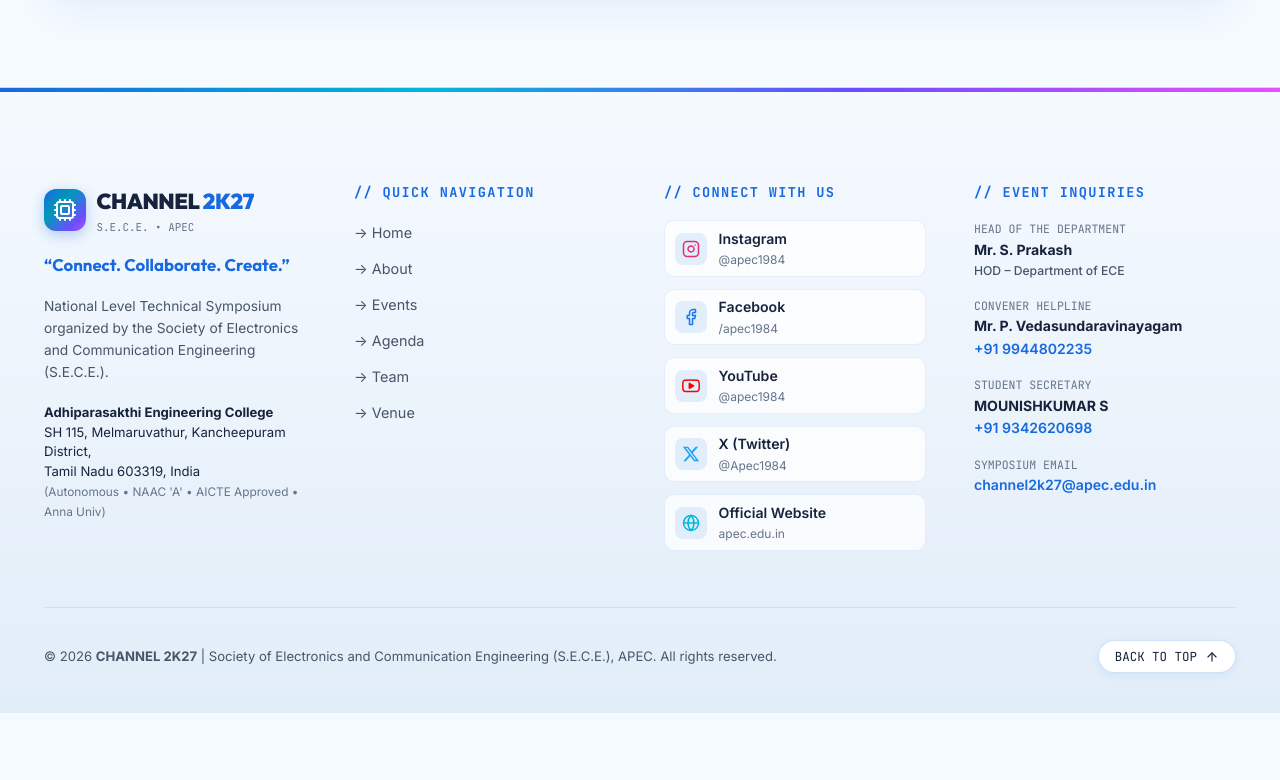
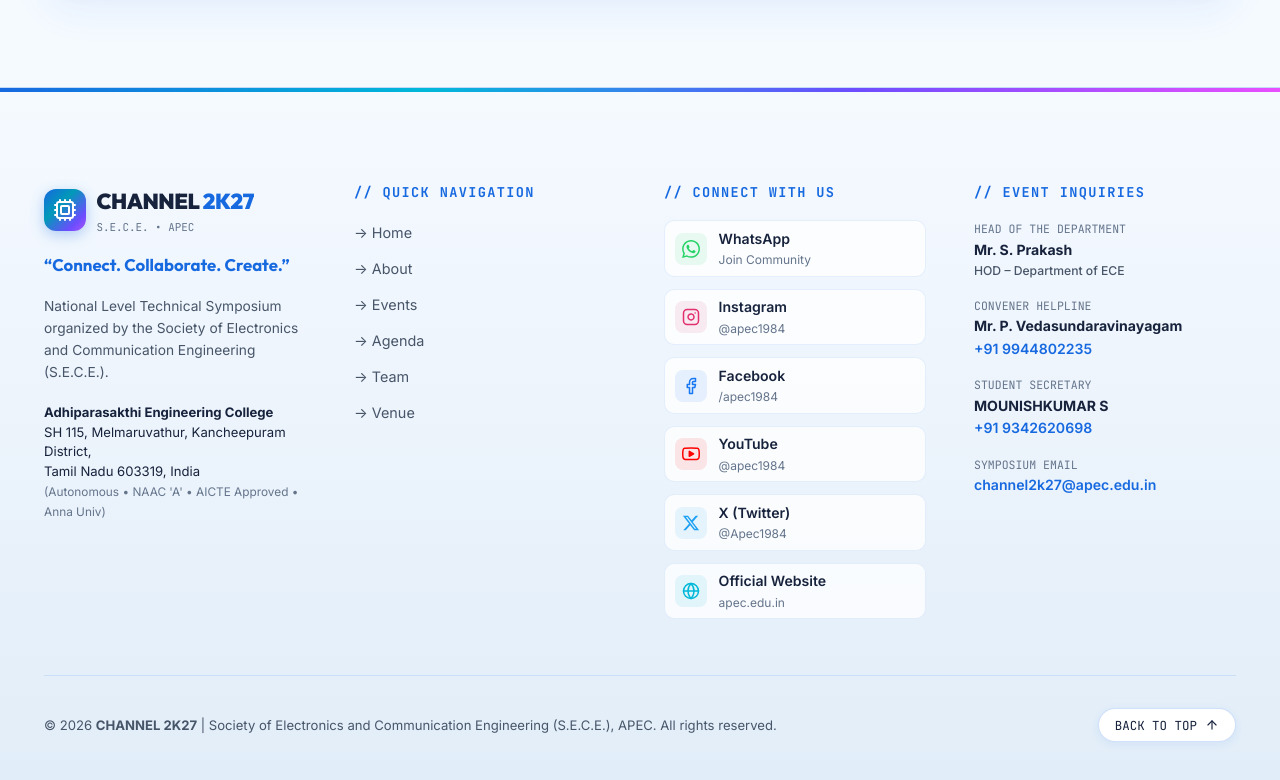
Before and after one commit to mounish2415/CHANNEL2K27, a React (Vite) app: page / in a window 1280 px wide. Shown: the part 11111-11891 px from the top of the page. Before the commit the page ends 11824 px from the top, so only its background shows below. Built offline with nearby package versions, Linux system fonts and the light colour scheme.

Commit message:
Add official WhatsApp community link in footer

```diff
--- a/src/components/Footer.jsx
+++ b/src/components/Footer.jsx
@@ -37,12 +37,25 @@ const TwitterIcon = () => (
   </svg>
 );
 
+const WhatsAppIcon = () => (
+  <svg width="18" height="18" viewBox="0 0 24 24" fill="currentColor">
+    <path d="M.057 24l1.687-6.163c-1.041-1.804-1.588-3.849-1.587-5.946.003-6.556 5.338-11.891 11.893-11.891 3.181.001 6.167 1.24 8.413 3.488 2.245 2.248 3.481 5.236 3.48 8.414-.003 6.557-5.338 11.892-11.893 11.892-1.99-.001-3.951-.5-5.688-1.448l-6.305 1.654zm6.597-3.807c1.676.995 3.276 1.591 5.392 1.592 5.448 0 9.886-4.434 9.889-9.885.002-5.462-4.415-9.89-9.881-9.892-5.452 0-9.887 4.434-9.889 9.884-.001 2.225.651 3.891 1.746 5.634l-.999 3.648 3.742-.981zm11.387-5.464c-.074-.124-.272-.198-.57-.347-.297-.149-1.758-.868-2.031-.967-.272-.099-.47-.149-.669.149-.198.297-.768.967-.941 1.165-.173.198-.347.223-.644.074-.297-.149-1.255-.462-2.39-1.475-.883-.788-1.48-1.761-1.653-2.059-.173-.297-.018-.458.13-.606.134-.133.297-.347.446-.521.151-.172.2-.296.3-.495.099-.198.05-.372-.025-.521-.075-.148-.669-1.611-.916-2.206-.242-.579-.487-.501-.669-.51l-.57-.01c-.198 0-.52.074-.792.372s-1.04 1.016-1.04 2.479 1.065 2.876 1.213 3.074c.149.198 2.095 3.2 5.076 4.487.709.306 1.263.489 1.694.626.712.226 1.36.194 1.872.118.571-.085 1.758-.719 2.006-1.413.248-.695.248-1.29.173-1.414z"/>
+  </svg>
+);
+
 export default function Footer() {
   const scrollToTop = () => {
     window.scrollTo({ top: 0, behavior: 'smooth' });
   };
 
   const socialLinks = [
+    {
+      name: 'WhatsApp',
+      handle: 'Join Community',
+      url: 'https://chat.whatsapp.com/HwMAd6Nx5rc4rnop4RMbtw',
+      icon: WhatsAppIcon,
+      color: '#25D366',
+    },
     {
       name: 'Instagram',
       handle: '@apec1984',
@@ -278,7 +291,7 @@ export default function Footer() {
                         width: '32px',
                         height: '32px',
                         borderRadius: '8px',
-                        background: 'rgba(23, 105, 224, 0.1)',
+                        background: `${s.color}18`,
                         display: 'flex',
                         alignItems: 'center',
                         justifyContent: 'center',
```
